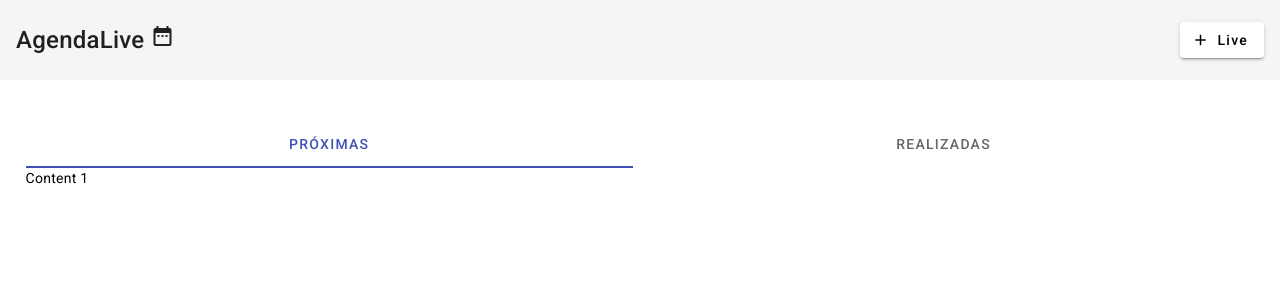
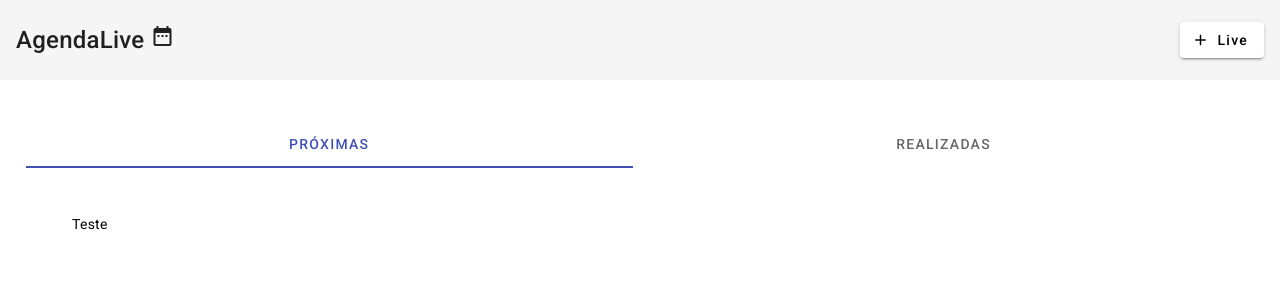
Before and after one commit to LucBecker/agendalive-front, an Angular app: page / in a window 1280 px wide. Shown: the top 300 px of the page. Built offline with nearby package versions, Linux system fonts and the light colour scheme.

Commit message:
add mat-card and flex-layout

```diff
--- a/package.json
+++ b/package.json
@@ -15,6 +15,7 @@
     "@angular/common": "^16.0.0",
     "@angular/compiler": "^16.0.0",
     "@angular/core": "^16.0.0",
+    "@angular/flex-layout": "^15.0.0-beta.42",
     "@angular/forms": "^16.0.0",
     "@angular/material": "^16.1.1",
     "@angular/platform-browser": "^16.0.0",
--- a/src/app/views/home/live-list/live-list.component.html
+++ b/src/app/views/home/live-list/live-list.component.html
@@ -1,4 +1,25 @@
 <mat-tab-group mat-align-tabs="start" style="padding-top: 40px; padding-left: 2%; padding-right: 2%;">
-  <mat-tab label="PRÓXIMAS">Content 1</mat-tab>
+  <mat-tab label="PRÓXIMAS">
+    <div fxLayout="row wrap" f1q  xLayoutAlign="start center" style="padding: 2%">
+      <div style="margin: 0.5%;">
+        <mat-card class="mat-card-live"
+        fxFlex="0 1 calc(33.3% - 11px)"
+        fxFlex.lt-md="0 1 calc(50% - 11px)"
+        fxFlex.lt-sm="100%">
+        </mat-card>
+
+        <mat-card-header>
+
+        </mat-card-header>
+        <mat-card-content>
+          <p>
+            Teste
+          </p>
+        </mat-card-content>
+
+      </div>
+    </div>
+  </mat-tab>
+
   <mat-tab label="REALIZADAS">Content 2</mat-tab>
 </mat-tab-group>
```
Also changed, not shown: 1 other file (tests, documents, lock files or other folders).
